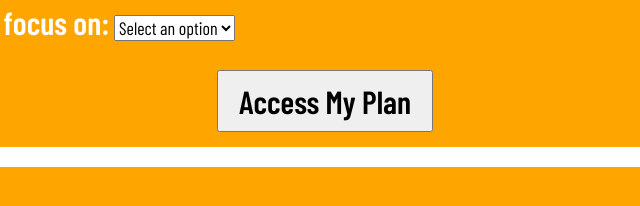
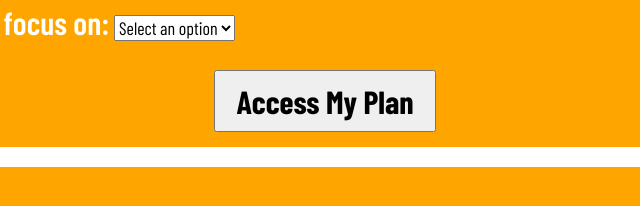
Before and after one commit to radkinz/Fitness-app, a plain HTML site: page index.html in a window 1280 px wide. Shown: the part 328-534 px from the top of the page, 310-950 px from the left. Drawn offline with nearby package versions, Linux system fonts and the light colour scheme; a web font is replaced by a local one.

Commit message:
make button bolder

```diff
--- a/style.css
+++ b/style.css
@@ -30,7 +30,7 @@ label {
 
 input {
     font-size: xx-large;
-    font-weight: 600;
+    font-weight: 900;
     padding-top: 10px;
     padding-bottom: 10px;
     padding-left: 20px;
```
